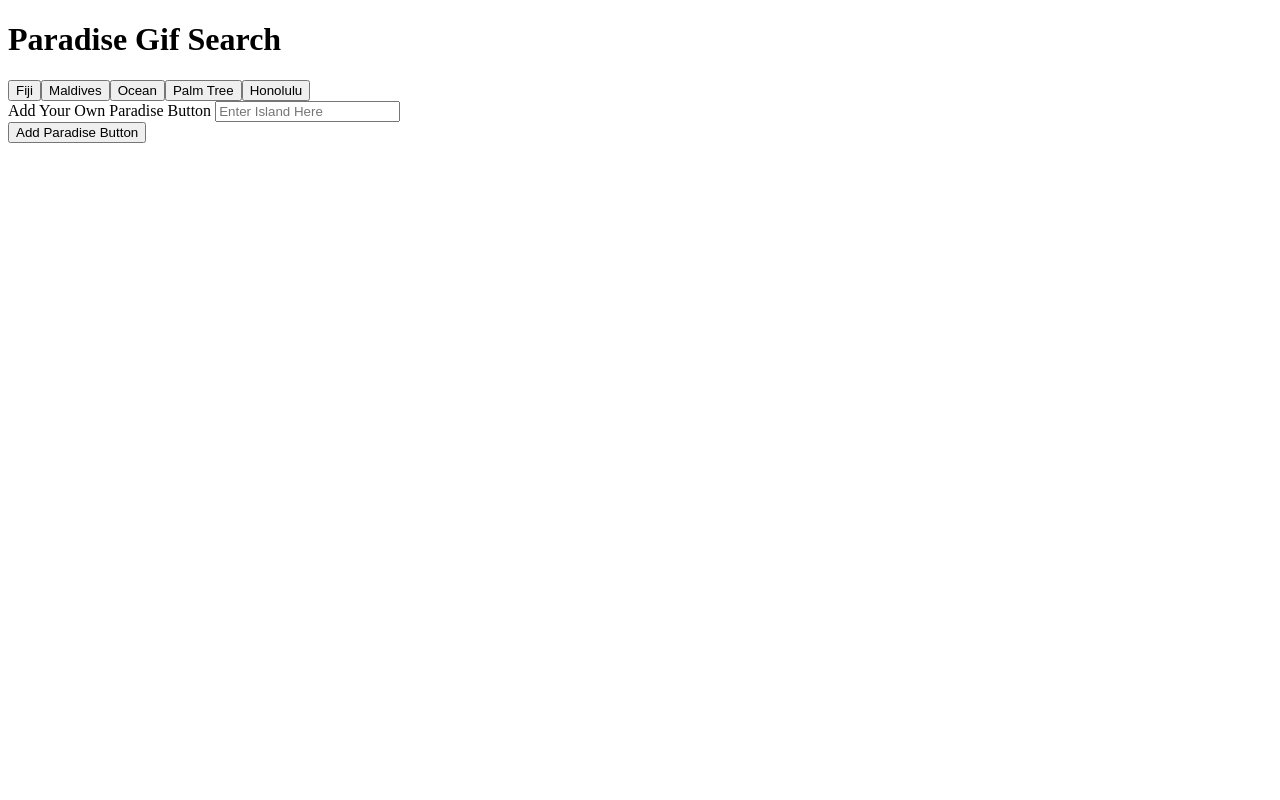
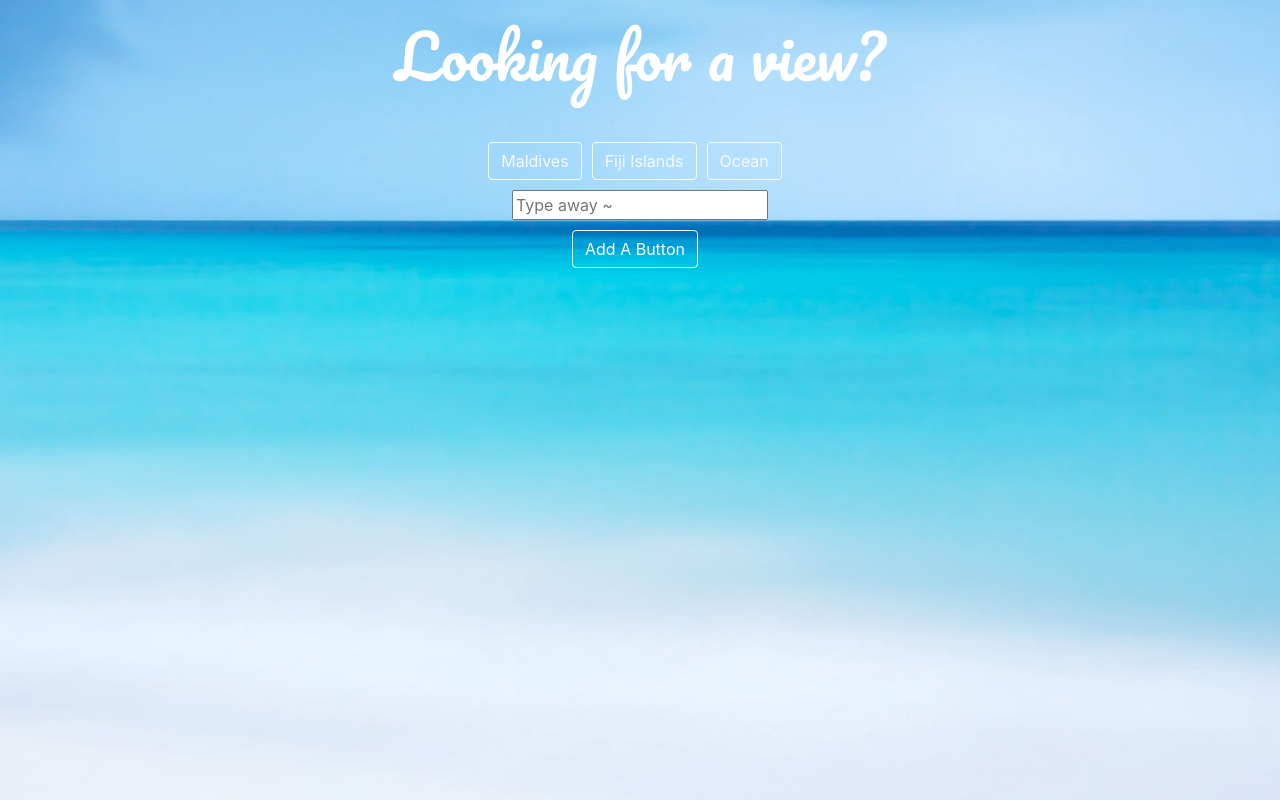
Before and after one commit to Delgador28/Giftastic, a plain HTML site: page index.html in a window 1280 px wide. Drawn offline with nearby package versions, Linux system fonts and the light colour scheme.

Commit message:
Updated Read Me, JS, HTML, CSS

```diff
--- a/assets/css/style.css
+++ b/assets/css/style.css
@@ -0,0 +1,48 @@
+
+.container h1 {
+
+        margin-top: 20px;
+        font-size: 60px;
+        text-align: center;
+        font-family: 'Pacifico', cursive;
+        color: white;
+
+
+}
+
+
+body{
+
+    background-image: url("../images/beach.jpg");
+
+    height: 100%;
+
+    background-attachment: fixed;
+    background-position: center;
+    background-repeat: no-repeat;
+    background-size: cover;
+
+  }
+
+#everything{
+
+       margin-top: 50px;
+       text-align: center;
+
+}
+
+.btn {
+
+        margin-right: 10px;
+
+}
+
+.add{
+        margin-top: 10px;
+}
+
+#buttonPlace {
+
+        margin-bottom: 10px;
+
+};
--- a/assets/javascript/app.js
+++ b/assets/javascript/app.js
@@ -1,6 +1,6 @@
-$( document ).ready(function() {
+$(document).ready(function () {
 
-    var paradiseGifView = ["Fiji", "Maldives", "Ocean", "Palm Tree", "Honolulu"];
+  var paradiseGifView = ["Maldives", "Fiji Islands", "Ocean"];
 
   function gifStuffDisplay() {
     var myGiphyAPIKey = "&api_key=x7edH3PEAj8tLsWWXZnUFClzMfdFlOav";
@@ -10,14 +10,12 @@ $( document ).ready(function() {
     $.ajax({
       url: queryURL,
       method: "GET"
-    }).then(function(response) {
+    }).then(function (response) {
 
       $("#paradiseGifView").html(" ");
 
       var i;
 
-
-      //For loop to show 10 gifs
       for (var i = 0; i < response.data.length; i++) {
 
 
@@ -30,19 +28,16 @@ $( document ).ready(function() {
 
         var rating = response.data[i].rating;
 
-      // Creating an element to have the rating displayed
         var p = $("<p>").text("Rating: " + rating);
 
-      // Displaying the rating
         paradiseDiv.append(p);
 
-      // Append image
         paradiseDiv.append(image);
 
         $("#paradiseGifView").append(paradiseDiv);
       };
 
-    $(".img").on("click", function() {
+      $(".img").on("click", function () {
         var state = $(this).attr('data-state');
         if (state === 'still') {
           $(this).attr('src', $(this).attr('data-animate'));
@@ -61,13 +56,13 @@ $( document ).ready(function() {
 
   function renderButtons() {
 
-
+    // buttons
     $("#buttonPlace").empty();
 
     for (var i = 0; i < paradiseGifView.length; i++) {
 
-      var a = $("<button>");
-      a.addClass("button");
+      var a = $("<button class='btn btn-outline-light' >");
+      a.addClass("button ");
       a.attr("data-name", paradiseGifView[i]);
 
       a.text(paradiseGifView[i]);
@@ -77,7 +72,7 @@ $( document ).ready(function() {
   };
 
 
-  $("#addGif").on("click", function(event) {
+  $("#addGif").on("click", function (event) {
     event.preventDefault();
 
     var paradise = $("#gifInput").val().trim();
--- a/index.html
+++ b/index.html
@@ -5,31 +5,29 @@
     <meta charset="utf-8">
     <title>Giftastic</title>
     <link rel="stylesheet" href="assets/css/style.css" type="text/css">
+    <link rel="stylesheet" href="https://maxcdn.bootstrapcdn.com/bootstrap/4.0.0/css/bootstrap.min.css" integrity="sha384-Gn5384xqQ1aoWXA+058RXPxPg6fy4IWvTNh0E263XmFcJlSAwiGgFAW/dAiS6JXm"
+        crossorigin="anonymous">
+    <link href="https://fonts.googleapis.com/css?family=Pacifico" rel="stylesheet">
 </head>
+
 <body>
     <div class="container">
-        <h1>Paradise Gif Search</h1>
+        <h1>Looking for a view?</h1>
+        <div id="everything">
+            <div id="buttonPlace"></div>
+            <form id="gifForm">
+                <input type="text" id="gifInput" placeholder="Type away ~">
+                <br>
+                <input id="addGif" class='btn btn-outline-light add' type="submit" value="Add A Button">
+            </form>
+        </div>
+    </div>
 
-        <div id="buttonPlace"></div>
-
-        <div class="buttonArea"></div>
-
-    <form id="gifForm">
-        <label for="gifInput">Add Your Own Paradise Button</label>
-        <input type="text" id="gifInput" placeholder="Enter Island Here">
-        <br>
-        <input id="addGif" type="submit" value="Add Paradise Button">
-    </form>
-    </div>
     <div id="paradiseGifView"></div>
 
+    <script src="https://cdnjs.cloudflare.com/ajax/libs/jquery/3.2.1/jquery.min.js"></script>
+    <script src="assets/javascript/app.js" type="text/javascript"></script>
 
+</body>
 
-
-
-          <!-- "https://api.giphy.com/v1/gifs/search?q="
-          "&api_key=x7edH3PEAj8tLsWWXZnUFClzMfdFlOav&limit=15" -->
-          <script src="https://cdnjs.cloudflare.com/ajax/libs/jquery/3.2.1/jquery.min.js"></script>
-          <script src="assets/javascript/app.js" type="text/javascript"></script>
-</body>
 </html>
```
Also changed, not shown: assets/images/beach.jpg (added), assets/images/gif2-clicked.png (added), 2 other files. Lines whose indentation alone changed are shown as unchanged.
